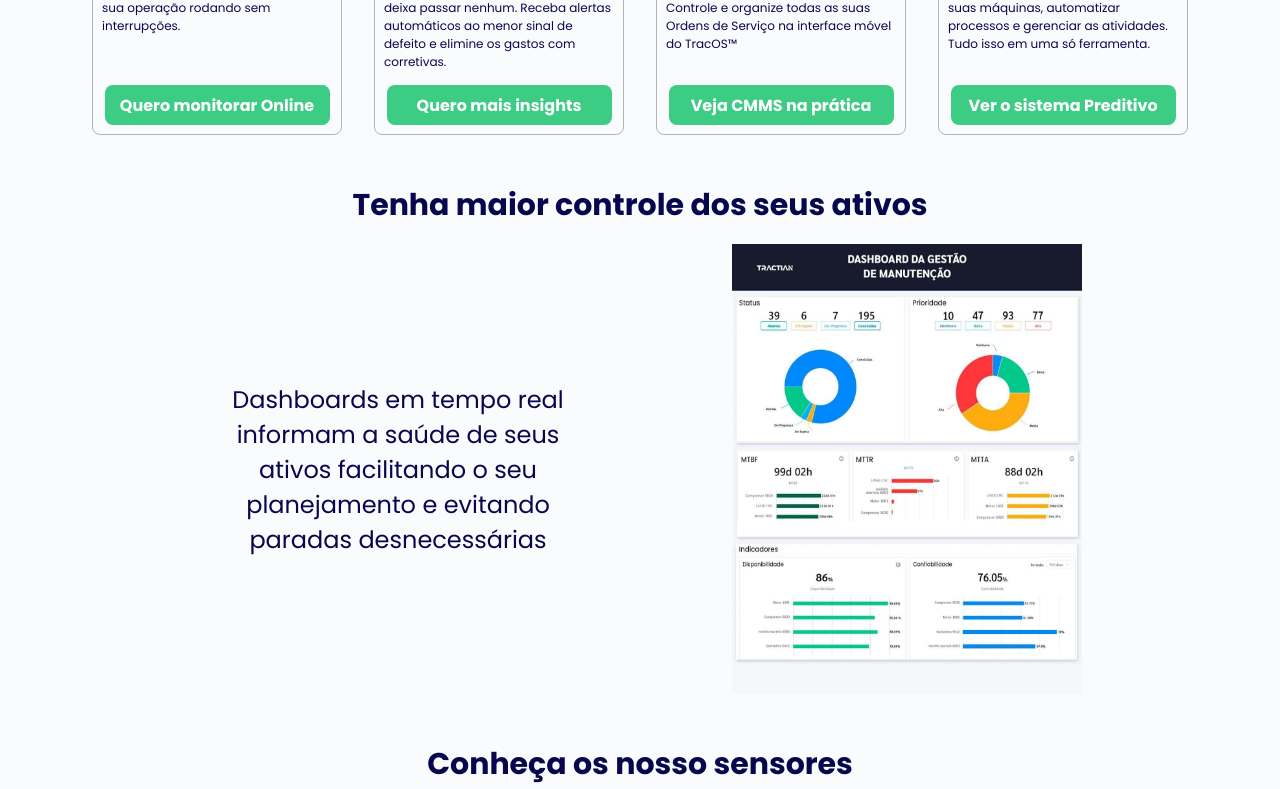
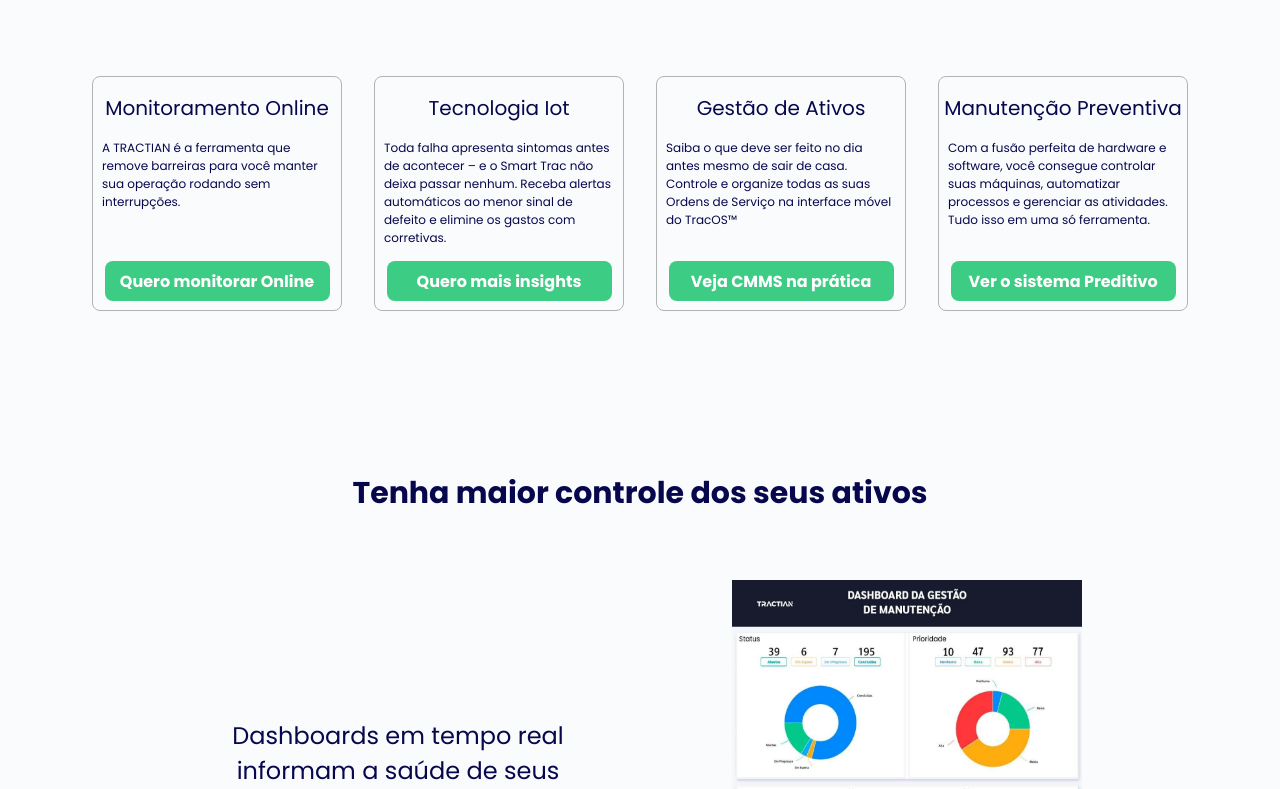
Before and after one commit to jjromary/TRACTIAN_Landing_Page, a React (Vite) app: page / in a window 1280 px wide. Shown: the part 1140-1929 px from the top of the page. Built offline with nearby package versions, Linux system fonts and the light colour scheme.

Commit message:
add hover button and new button in section sensors

```diff
--- a/package.json
+++ b/package.json
@@ -5,7 +5,7 @@
   "type": "module",
   "scripts": {
     "dev": "vite",
-    "build": "tsc && vite build",
+    "build": "vite build",
     "preview": "vite preview"
   },
   "dependencies": {
--- a/src/Components/Button/styles.ts
+++ b/src/Components/Button/styles.ts
@@ -19,6 +19,11 @@
   font-size: 1rem;
   color: ${(props) => props.theme["base-white"]};
 
+  :hover {
+    background: ${(props) => props.theme["button-hover"]};
+    transition: background-color 0.2s;
+  }
+
   @media (min-width: 1440px) {
     width: 288px;
   }
--- a/src/Components/Section/styles.ts
+++ b/src/Components/Section/styles.ts
@@ -2,7 +2,10 @@
 
 export const SectionContainer = styled.section`
   width: 100%;
+  min-height: 568px;
   display: flex;
   flex-direction: column;
   align-items: center;
+  justify-content: space-around;
+  margin: 2rem 0;
 `;
--- a/src/Pages/Home/index.tsx
+++ b/src/Pages/Home/index.tsx
@@ -153,6 +153,7 @@
             <img src={sensorVibration} />
 
           </ImageContainer>
+
         </SensorContent>
 
         <SensorContent>
@@ -171,6 +172,8 @@
 
         </SensorContent>
       </Section>
+
+      <ButtonContact titleButton="Solititar demonstração" />
 
       {/* Session Clients */}
       <Section>
--- a/src/Pages/Home/styles.ts
+++ b/src/Pages/Home/styles.ts
@@ -127,6 +127,7 @@
 
 export const AssetControlContent = styled.div`
   width: 90%;
+  margin-top: 3rem;
   display: flex;
   flex-direction: column;
   align-items: center;
--- a/src/Styles/Themes/Default.ts
+++ b/src/Styles/Themes/Default.ts
@@ -2,6 +2,7 @@
   "blue-brand": "#1D4ED8",
   "base-text": "#07074E",
   "base-button": "#3DCC84",
+  "button-hover": "#32AD6F",
   "background-default": "#F9FBFC",
   "base-white": "#FFFFFF",
 } as const;
```
